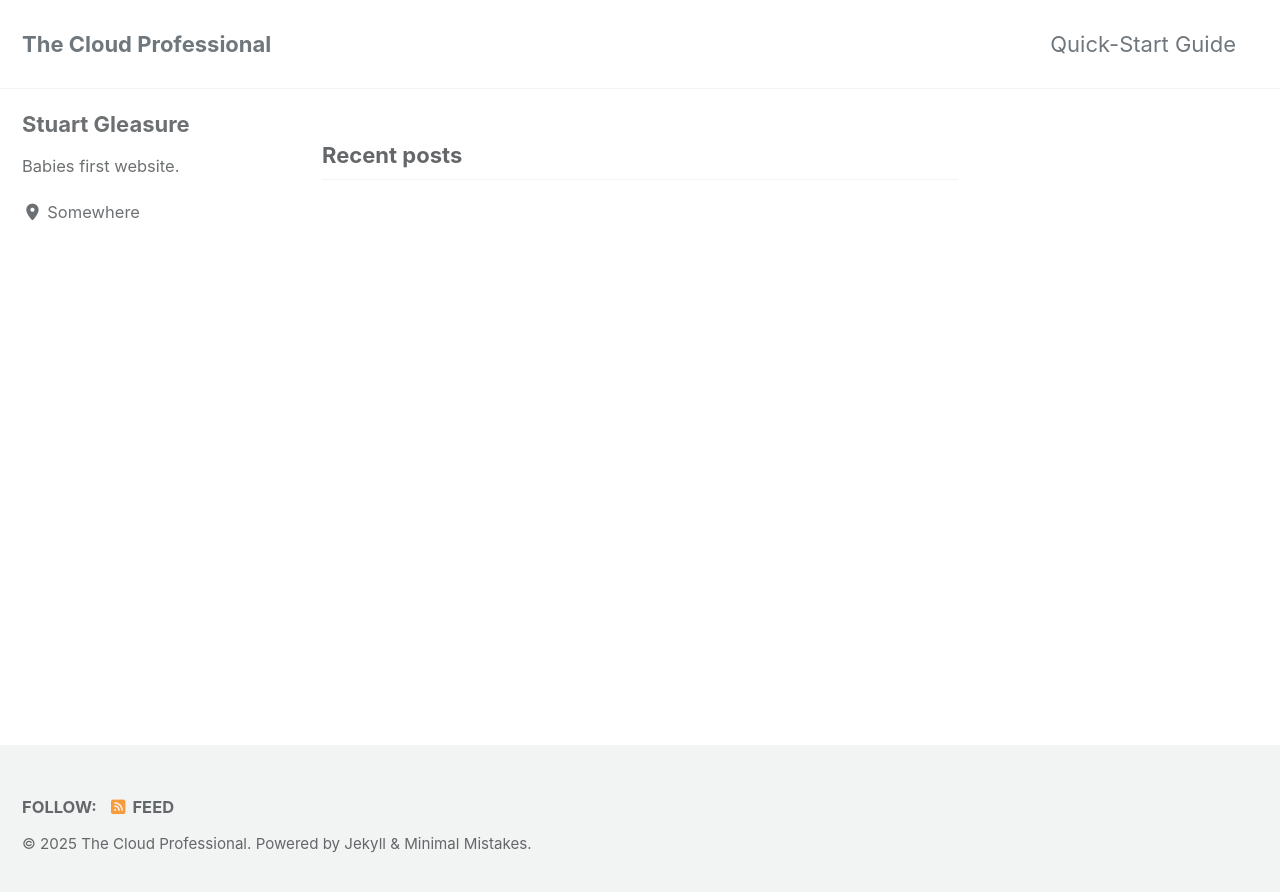
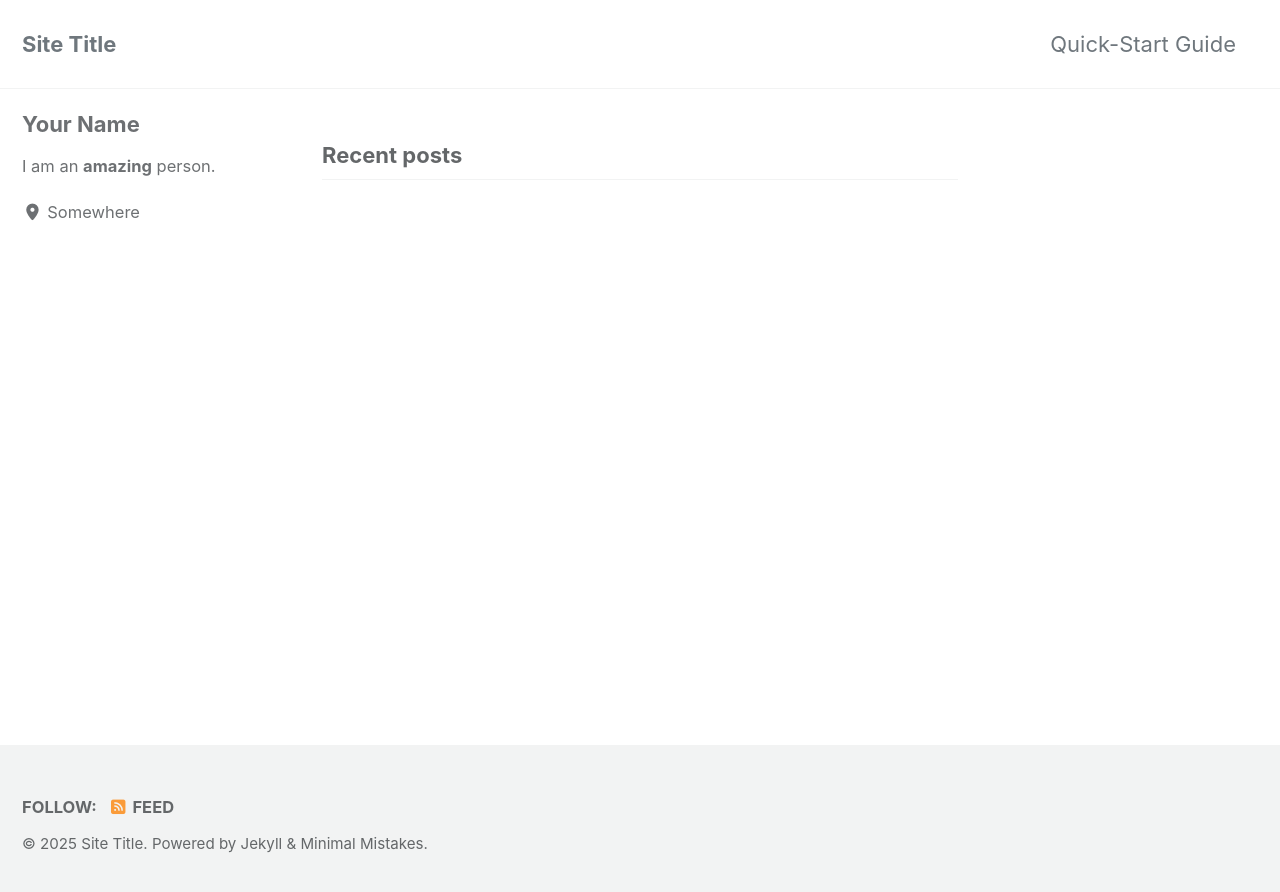
Before and after one commit to TinoStu/TinoStu.github.io, a Jekyll site: the page built from index.html, in a window 1280 px wide. Shown: the top 892 px of the page. Built offline with Jekyll 4.4.1, drawn with Linux system fonts in a browser that asks for light colours; cached includes are drawn as plain includes; the list of posts is cut into pages by our own code.

Commit message:
second change

```diff
--- a/_config.yml
+++ b/_config.yml
@@ -17,10 +17,10 @@ minimal_mistakes_skin    : "default" # "air", "aqua", "contrast", "dark", "dirt"
 # Site Settings
 locale                   : "en-US"
 rtl                      : # true, false (default) # turns direction of the page into right to left for RTL languages
-title                    : "The Cloud Professional"
+title                    : "Site Title"
 title_separator          : "-"
 subtitle                 : # site tagline that appears below site title in masthead
-name                     : ""
+name                     : "Your Name"
 description              : "An amazing website."
 url                      : # the base hostname & protocol for your site e.g. "https://mmistakes.github.io"
 baseurl                  : # the subpath of your site, e.g. "/blog"
@@ -113,9 +113,9 @@ analytics:
 
 # Site Author
 author:
-  name             : "Stuart Gleasure"
+  name             : "Your Name"
   avatar           : # path of avatar image, e.g. "/assets/images/bio-photo.jpg"
-  bio              : "Babies first website."
+  bio              : "I am an **amazing** person."
   location         : "Somewhere"
   email            :
   links:
```
